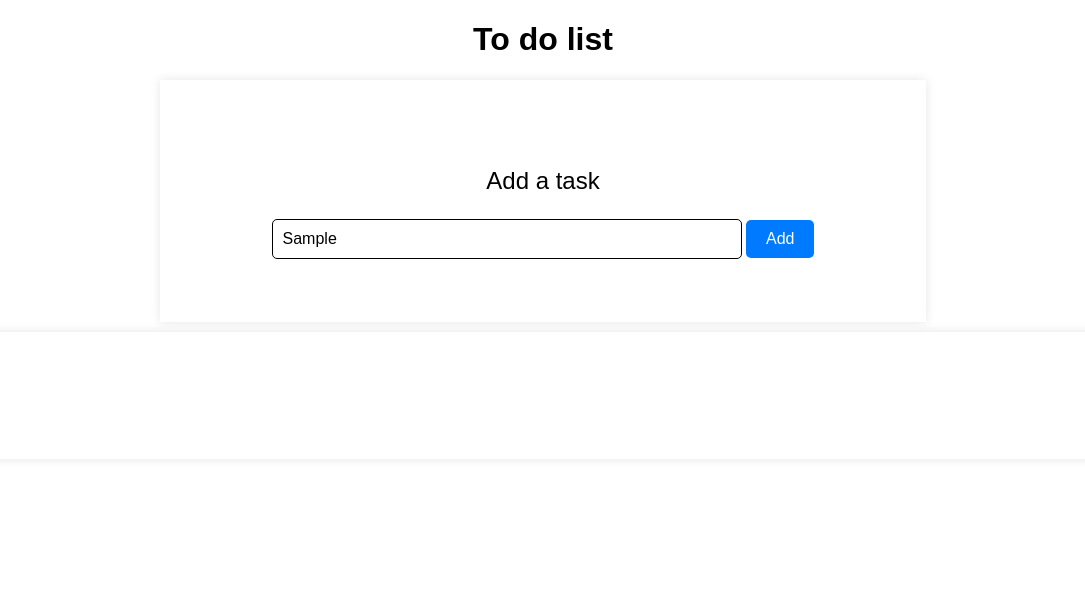
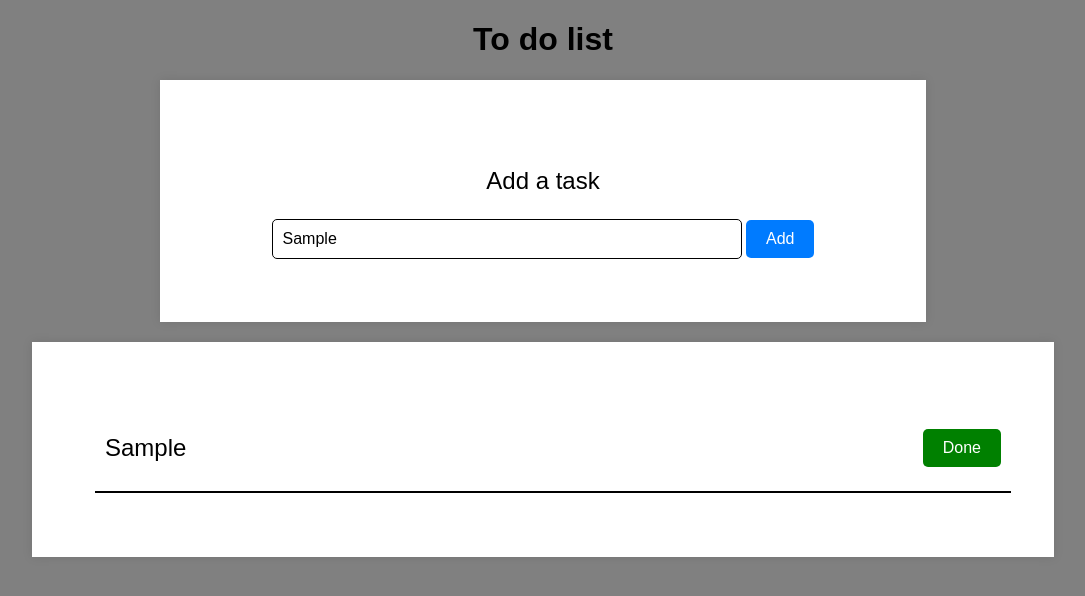
Before and after one commit to Mikey-Phoenix/javascript-classes, a plain HTML site: page indexx.html in a window 1280 px wide. Both pictures are taken after typing "Sample" into the empty fields and a click on the button "Add". Shown: the whole page, without its empty margins (97-1182 px from the left). Drawn offline with Linux system fonts and the light colour scheme.

Commit message:
Added a function to create a task to-do

```diff
--- a/indexx.html
+++ b/indexx.html
@@ -8,8 +8,10 @@
         body {
             font-family: Arial, sans-serif;
             text-align: center;
+            background-color: gray;
         }
         div {
+            background-color: white;
             width: 50vw;
             margin: auto;
             margin-top: 10px;
@@ -17,9 +19,8 @@
             box-shadow: 0px 0px 10px rgba(0, 0, 0, 0.1);
         }
         #listCont {
-            margin-top: 20px auto;
-            width: 90vw;
-
+            margin: 20px auto;
+            width: 70vw;
         }
         p {
             font-size: 1.5rem;
@@ -40,6 +41,23 @@
             color: white;
             cursor: pointer;
         }
+        section {
+            display: flex;
+            justify-content: space-between;
+            align-items: center;
+            border-bottom: 2px solid black;
+            width: 100%;
+            padding: 5px 10px;
+        }
+        section button {
+            padding: 10px 20px;
+            font-size: 1rem;
+            border-radius: 5px;
+            border: none;
+            background-color: green;
+            color: white;
+            cursor: pointer;
+        }
     </style>
 </head>
 <body>
@@ -50,7 +68,11 @@
         <button onclick="addTask()">Add</button>
     </div>
     <div id="listCont">
-
+        <!-- <section>
+            <p>Task</p>
+            <button onClick=removeItem()>Done</button>
+        </section> -->
     </div>
+    <script src="scripts.js"></script>
 </body>
 </html>
--- /dev/null
+++ b/scripts.js
@@ -0,0 +1,21 @@
+// const input = document.getElementsByTagName("input")
+const input = document.querySelector("input");
+const container = document.querySelector("#listCont");
+
+// let tempValue;
+
+function addTask() {
+    console.log(input.value)
+    const taskCont = document.createElement('section');
+    const task = document.createElement('p');
+    const button = document.createElement('button')
+    task.innerText = input.value;
+    button.innerText = "Done";
+    taskCont.appendChild(task);
+    taskCont.appendChild(button);
+    container.appendChild(taskCont);
+}
+
+function removeItem() {
+
+}
```
